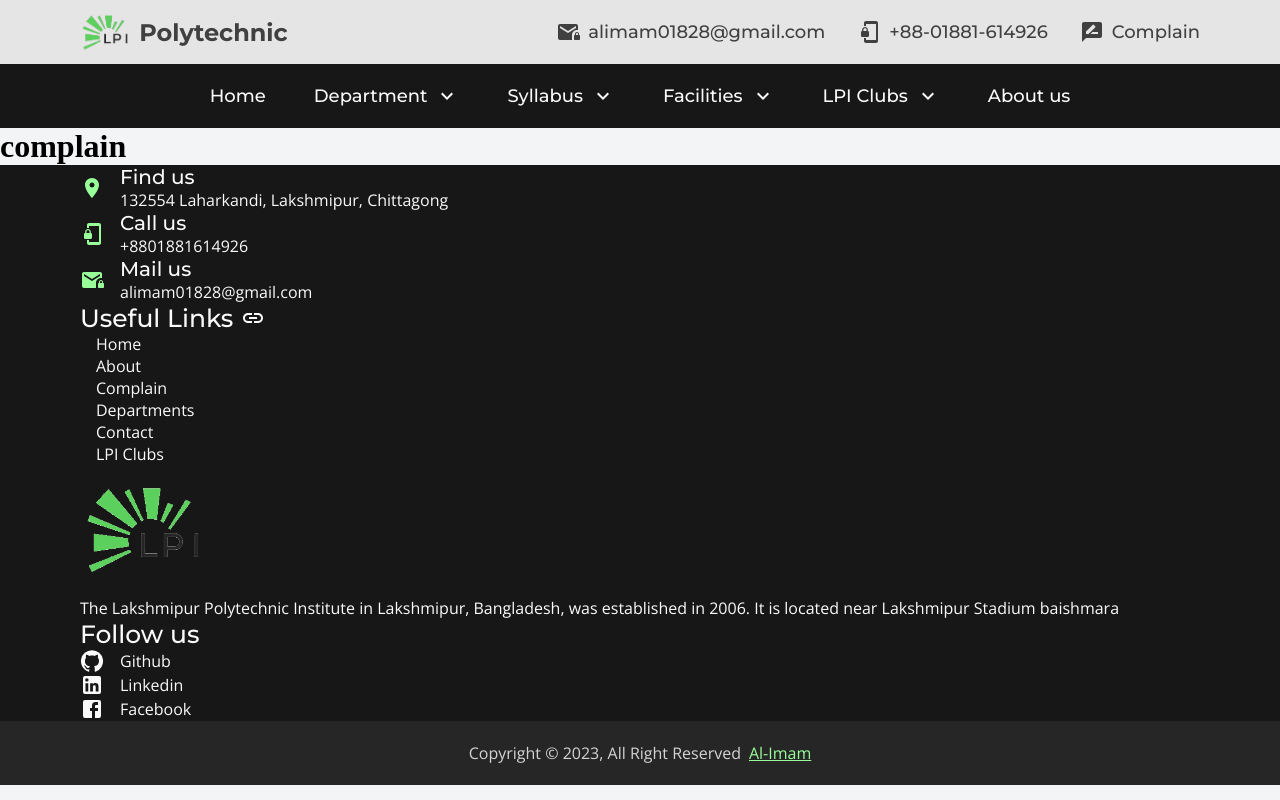
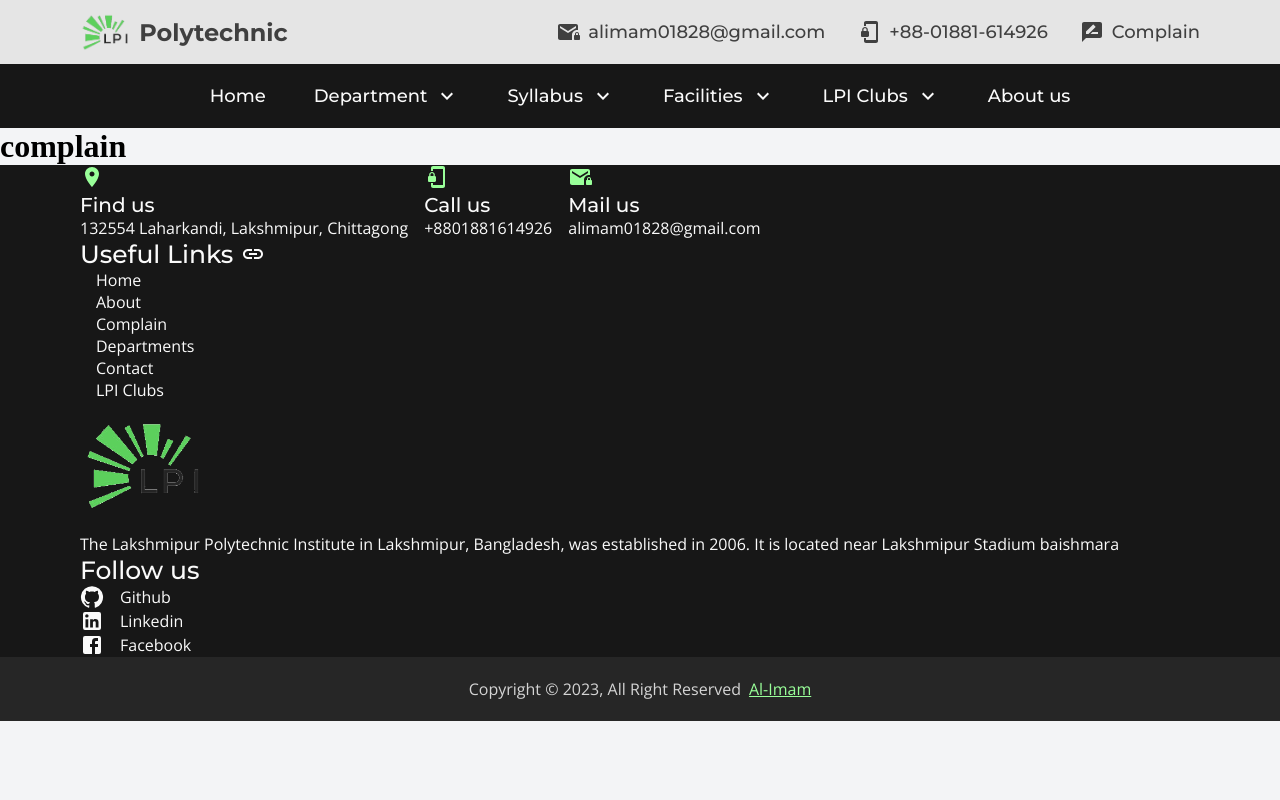
Before and after one commit to al-imam/lpi, a React (Vite) app: page /complain in a window 1280 px wide. Built offline with nearby package versions, Linux system fonts and the light colour scheme.

Commit message:
rename className make names consistence

```diff
--- a/src/components/Footer/ContactInfo/ContactInfo.jsx
+++ b/src/components/Footer/ContactInfo/ContactInfo.jsx
@@ -6,8 +6,8 @@ import classes from "./contactInfo.module.css";
 
 function ContactInfo() {
   return (
-    <div>
-      <div className={classes.footerContact}>
+    <div className={classes.footerContact}>
+      <div className={classes.contact}>
         <LocationOnIcon />
         <div className={classes.contactInfo}>
           <h4 className={classes.infoHeading}>Find us</h4>
@@ -16,7 +16,7 @@ function ContactInfo() {
           </address>
         </div>
       </div>
-      <div className={classes.footerContact}>
+      <div className={classes.contact}>
         <PhonelinkLockIcon />
         <div className={classes.contactInfo}>
           <h4 className={classes.infoHeading}>Call us</h4>
@@ -25,7 +25,7 @@ function ContactInfo() {
           </a>
         </div>
       </div>
-      <div className={classes.footerContact}>
+      <div className={classes.contact}>
         <MailLockIcon />
         <div className={classes.contactInfo}>
           <h4 className={classes.infoHeading}>Mail us</h4>
```
